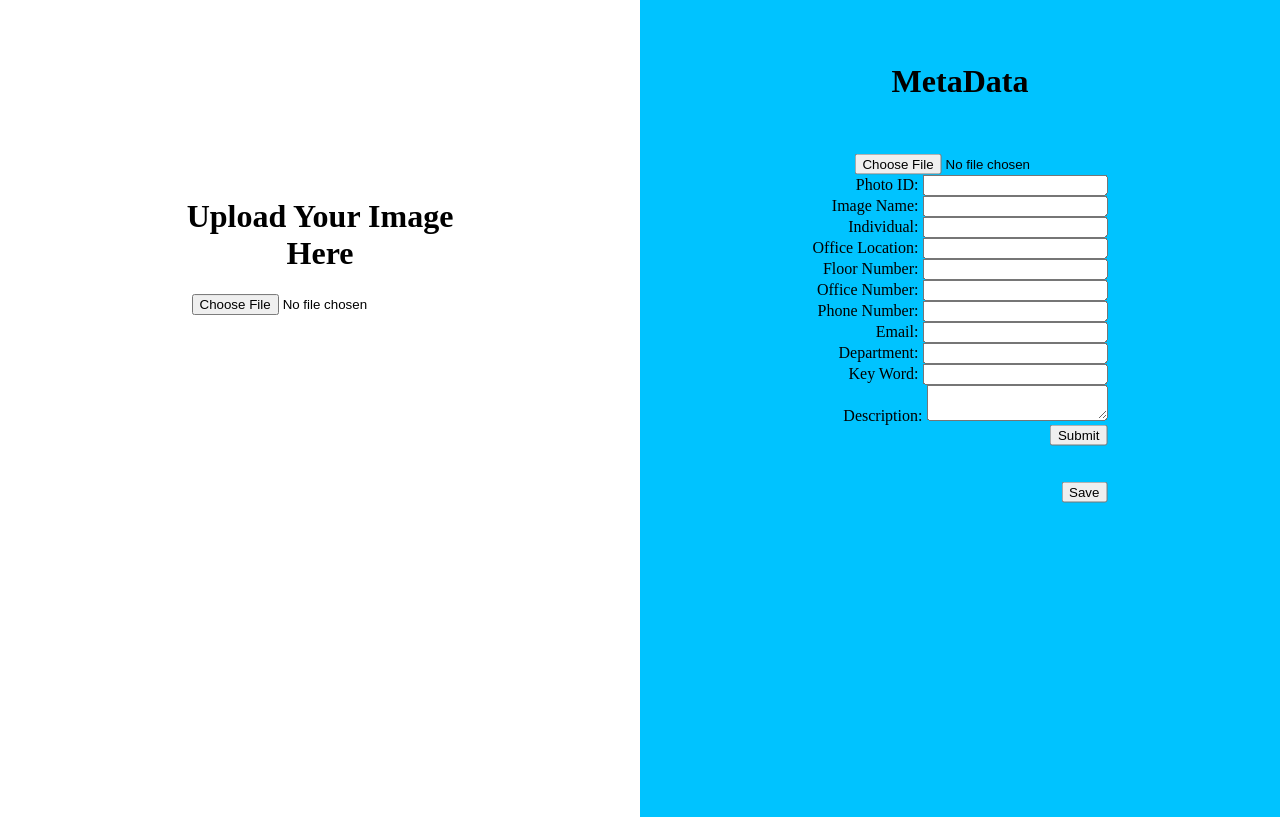
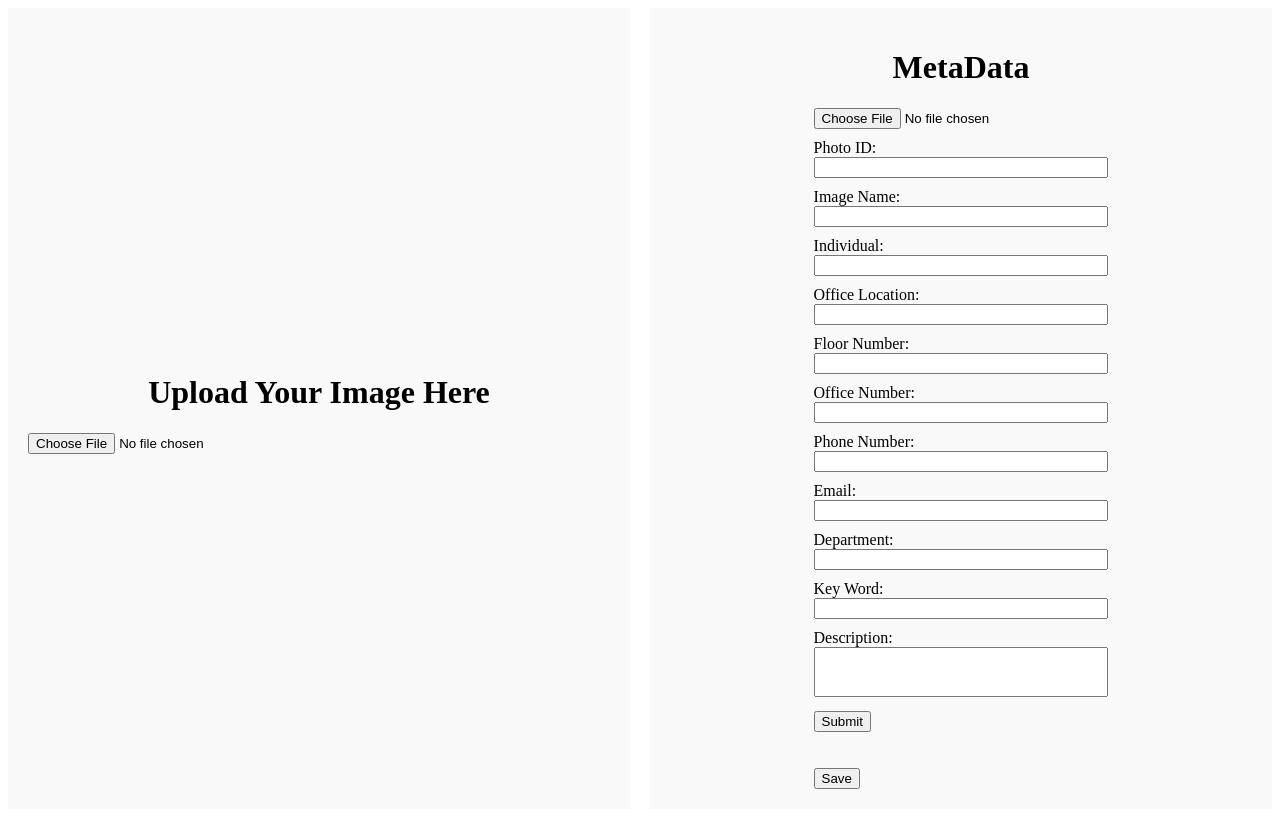
Before and after one commit to DanielSPearson/metapix, a plain HTML site: page index.html in a window 1280 px wide. Drawn offline with nearby package versions, Linux system fonts and the light colour scheme.

Commit message:
Reformatted style sheet, index.html and added dynamic description box size code to jsonUpload

```diff
--- a/index.html
+++ b/index.html
@@ -8,29 +8,20 @@
     <title>Document</title>
   </head>
   <body>
+    <div class="container">
       <!--Image upload half of the screen-->
-    <div class="split left">
-      <div class="leftCentered">
+      <div class="left-panel">
         <h1>Upload Your Image Here</h1>
-        <div class="uploader">
           <input
             type="file"
             id="image_upload"
             accept="image/jpeg, image/png, image/jpg"
           />
-
           <img id="image" />
       </div>
-      </div>
-    </div>
-
       <!--MetaData half of the screen-->
-    <div class="split right">
-      <div class="rightCentered">
+      <div class="right-panel">
         <h1>MetaData</h1>
-        <p></p>
-      </div>
-      <div class="metadata">
         <!--<form action="aws-api" method="post"> -->
           <form id="formElem">
             <input type="file" id="json-input" accept=".json" />
@@ -78,6 +69,7 @@
           </form>
       </div>
     </div>
+
     <script src="imageUpload.js"></script>
     <script src="https://ajax.googleapis.com/ajax/libs/jquery/2.1.1/jquery.min.js"></script>
     <script src="jsonUpload.js"></script>
--- a/jsonUpload.js
+++ b/jsonUpload.js
@@ -34,3 +34,10 @@ fileInput.addEventListener('change', () => {
   // Read the file as text
   reader.readAsText(file);
 });
+
+// Dynamically alters the Description form element's text box dependent on input amount
+const textarea = document.querySelector('#description');
+textarea.addEventListener('input', () => {
+  textarea.style.height = 'auto';
+  textarea.style.height = `${textarea.scrollHeight}px`;
+});
--- a/style-main.css
+++ b/style-main.css
@@ -1,52 +1,39 @@
-/* Split the screen in half */
-.split {
-    height: 100%;
-    width: 50%;
-    position: fixed;
-    z-index: 1;
-    top: 0;
-    overflow-x: hidden;
-    padding-top: 20px;
+.container {
+  display: grid;
+  grid-template-columns: 1fr 1fr;
+  gap: 20px;
 }
 
-  /* Control the left side */
-  .left {
-    left: 0;
-    background-color: rgb(255, 255, 255);
+.left-panel, .right-panel {
+  padding: 20px;
+  background-color: #f9f9f9;
+  display: flex;
+  flex-direction: column;
+  justify-content: center;
+  align-items: center;
 }
 
-  /* Control the right side */
-  .right {
-    right: 0;
-    background-color: rgb(0, 195, 255);
+#image {
+  max-width: 300px;
+  height: auto;
 }
 
-  /* If you want the content centered horizontally and vertically */
-  .leftCentered {
-    position: absolute;
-    top: 30%;
-    left: 50%;
-    transform: translate(-50%, -50%);
-    text-align: center;
+#form {
+  display: flex;
+  flex-direction: column;
+  max-width: 600px;
+  margin: 0 auto;
 }
 
-  .rightCentered {
-    position: absolute;
-    top: 10%;
-    left: 50%;
-    transform: translate(-50%, -50%);
-    text-align: center;
+label, input, textarea, select {
+  width: 100%;
+  margin-bottom: 10px;
+  box-sizing: border-box;
 }
 
-#image{
-  max-width: 300px;
-  max-height: 600px;
+#description {
+  resize: none;
+  height: 50px;
+  min-height: 50px;
+  max-height: 300px;
 }
-
-.metadata{
-  position: absolute;
-    top: 40%;
-    left: 50%;
-    transform: translate(-50%, -50%);
-    text-align: right;
-}
```
Lines whose indentation alone changed are shown as unchanged.
